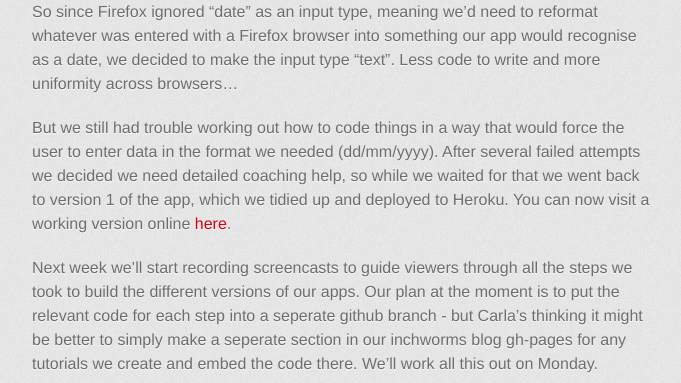
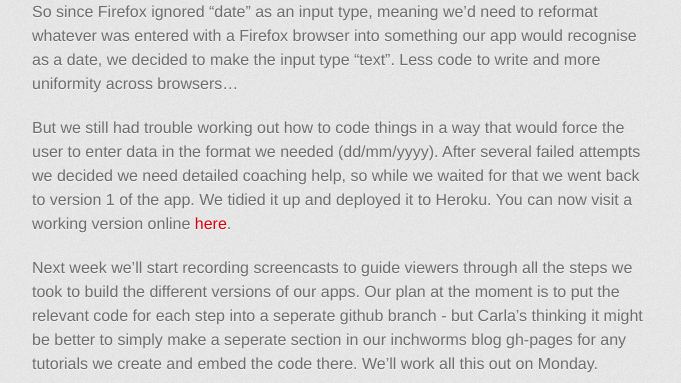
Before and after one commit to inchworms/inchworms, a Jekyll site: the page built from _posts/2013-07-05-validation-sux.md, in a window 1280 px wide. Shown: the part 891-1274 px from the top of the page, without its empty margins (298-979 px from the left). Built offline with Jekyll 4.4.1, drawn with Linux system fonts in a browser that asks for light colours; some web fonts are replaced; Markdown is read by kramdown in place of the engine named in the settings; comment, search, counter and statistics services are not loaded.

Commit message:
edit post

```diff
--- a/_posts/2013-07-05-validation-sux.md
+++ b/_posts/2013-07-05-validation-sux.md
@@ -22,7 +22,7 @@ Which looks a little funky, if you ask us:
 
 So since Firefox ignored "date" as an input type, meaning we'd need to reformat whatever was entered with a Firefox browser into something our app would recognise as a date, we decided to make the input type "text". Less code to write and more uniformity across browsers...
 
-But we still had trouble working out how to code things in a way that would force the user to enter data in the format we needed (dd/mm/yyyy). After several failed attempts we decided we need detailed coaching help, so while we waited for that we went back to version 1 of the app, which we tidied up and deployed to Heroku. You can now visit a working version online [here](http://songs-by-nancy.herokuapp.com).
+But we still had trouble working out how to code things in a way that would force the user to enter data in the format we needed (dd/mm/yyyy). After several failed attempts we decided we need detailed coaching help, so while we waited for that we went back to version 1 of the app. We tidied it up and deployed it to Heroku. You can now visit a working version online [here](http://songs-by-nancy.herokuapp.com).
 
 Next week we'll start recording screencasts to guide viewers through all the steps we took to build the different versions of our apps. Our plan at the moment is to put the relevant code for each step into a seperate github branch - but Carla's thinking it might be better to simply make a seperate section in our inchworms blog gh-pages for any tutorials we create and embed the code there. We'll work all this out on Monday.
 
```
